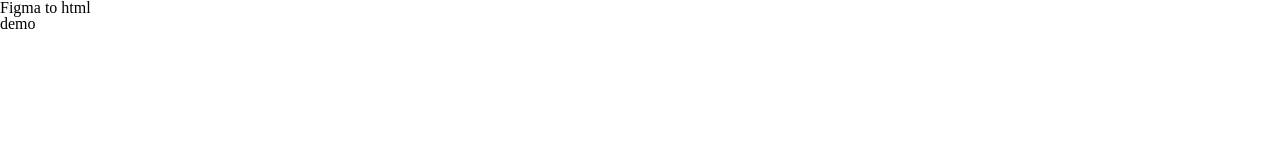
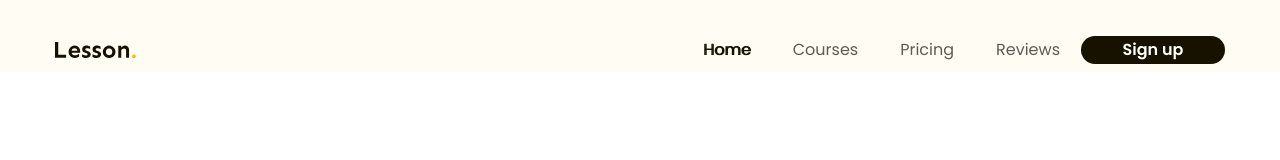
Before and after one commit to laferr26/figma-to-html, a plain HTML site: page index.html in a window 1280 px wide. Drawn offline with Linux system fonts and the light colour scheme.

Commit message:
p3 làm phần header

```diff
--- a/assets/css/style.css
+++ b/assets/css/style.css
@@ -4,4 +4,89 @@
 }
 body{
     font-size: 1.6rem;
+     font-family: "Poppins", sans-serif;
 }
+
+/* common */
+a{
+    text-decoration: none;
+}
+.btn{
+min-width: 118px;
+display: block;
+padding: 0px 0px;
+font-weight: 600;
+line-height: 50px;
+font-size: 16px;
+line-height: 28px;
+text-align: center;
+color: #fff;
+width: 144;
+height: 50;
+angle: 0 deg;
+opacity: 1;
+top: 36px;
+left: 1161px;
+border-radius: 24.5px;
+background-color: #171100;
+
+}
+.main-content{
+    width: 1170px;
+    margin-left: auto;
+    margin-right: auto;
+    max-width: calc(100% - 48px);
+}
+/* header */
+
+.header .body{
+    align-items: center;
+    display: flex;
+    padding: 36px 0 8px;
+}
+.header{
+    background: #FFFCF4;
+}
+.header.fixed{
+    position: sticky;
+}
+.nav ul{
+    display: flex;
+}
+.nav{
+    margin-left: auto;
+}
+
+.nav a{
+    position: relative;
+    font-size: 1.6rem;
+    text-align: center;
+    padding: 8px 21px;
+    color: #5F5B53;
+
+}
+.nav li.active a,.nav a:hover{
+    color: #171100;
+    text-shadow: 1px 0 0 currentColor;
+}
+
+.nav li.active a::after{
+    position: absolute;
+    left: 21px;
+    bottom: 6px;
+    content: "";
+    width: 12;
+    height: 2;
+    border-radius: 1px;
+    color: #171100;
+    border-radius: 1px ;
+    display: block;
+}
+
+.header .btn-signup{
+    min-width: 144px;
+}
+
+.header .action{
+    margin-left: 49px;
+}
--- a/index.html
+++ b/index.html
@@ -1,14 +1,38 @@
 <!DOCTYPE html>
 <html lang="en">
-<head>
-    <meta charset="UTF-8">
-    <meta name="viewport" content="width=device-width, initial-scale=1.0">
-    <link rel="stylesheet" href="./assets/css/reset.css">
-    <link rel="stylesheet" href="./assets/css/style.css">
+  <head>
+    <meta charset="UTF-8" />
+    <meta name="viewport" content="width=device-width, initial-scale=1.0" />
+    <!-- reset css -->
+    <link rel="stylesheet" href="./assets/css/reset.css" />
+    <!-- embed font -->
+    <link rel="preconnect" href="https://fonts.googleapis.com" />
+    <link rel="preconnect" href="https://fonts.gstatic.com" crossorigin />
+    <link href="https://fonts.googleapis.com/css2?family=Poppins:ital,wght@0,400;0,500;0,600;1,400&family=Sen:wght@700&display=swap" rel="stylesheet" />
+    <!-- style css -->
+    <link rel="stylesheet" href="./assets/css/style.css" />
     <title>bai90 Figma to HTML tuhoc.cc</title>
-</head>
-<body>
-    <h1>Figma to html</h1>
-    <h2>demo</h2>
-</body>
+  </head>
+  <body>
+    <!-- header -->
+    <header class="header fixed">
+      <div class="main-content">
+        <div class="body">
+          <!-- logo -->
+          <img src="./assets/img/Lesson..svg" alt="Lesson." class="logo" />
+          <!-- nav -->
+          <nav class="nav">
+            <ul>
+              <li class="active"><a href="#!">Home</a></li>
+              <li><a href="#!">Courses</a></li>
+              <li><a href="#!">Pricing</a></li>
+              <li><a href="#!">Reviews</a></li>
+            </ul>
+          </nav>
+          <!-- btn action -->
+          <div class="avtion"><a href="" class="btn btn-signup">Sign up</a></div>
+        </div>
+      </div>
+    </header>
+  </body>
 </html>
```
Also changed, not shown: assets/img/Lesson..svg (added).
